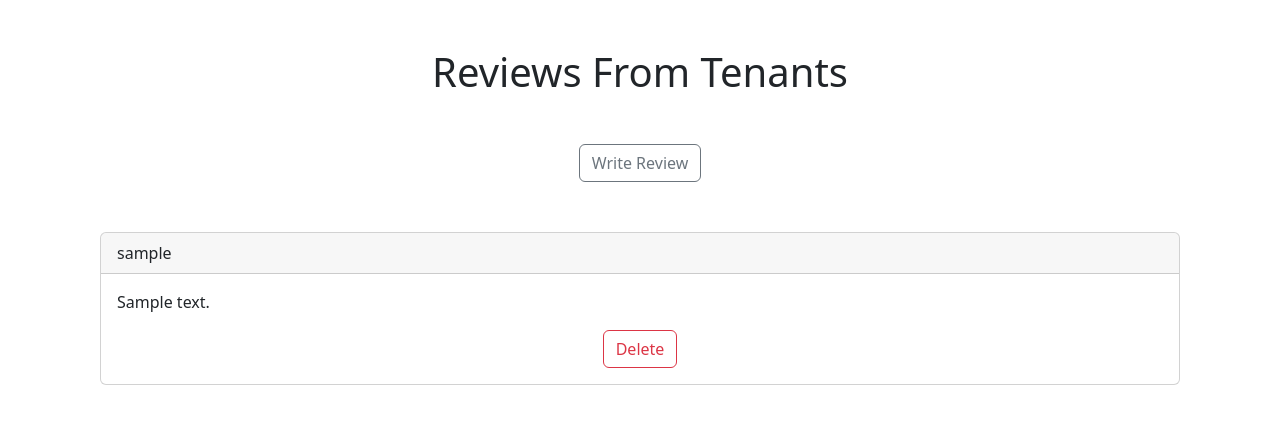
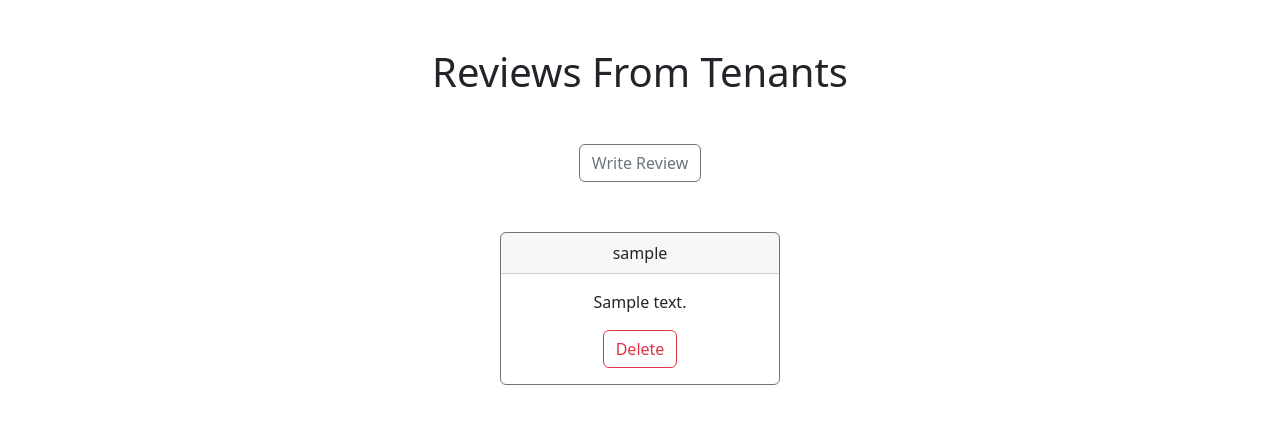
Before and after one commit to Database-Project-Dormitory-website/Dormitory-Website, a Flask app: page /reviews/ in a window 1280 px wide. Shown: the part 56-480 px from the top of the page. Run offline with Flask 3, Linux system fonts and the light colour scheme; tables that the repository leaves empty or names only in its code hold one stand-in row (values such as "Sample post"); some libraries are stand-ins or nearby versions.

Commit message:
changed the db name

```diff
--- a/cred.yaml
+++ b/cred.yaml
@@ -1,4 +1,4 @@
 mysql_host : 'localhost'
 mysql_user : 'root'
 mysql_password : 'iccsroot'
-mysql_db : 'dorm_db'
+mysql_db : 'dormitorydb'
--- /dev/null
+++ b/templates/admin.html
@@ -0,0 +1,4 @@
+{% extends 'base.html' %}
+{% block content %}
+
+{% endblock %}
--- a/templates/reviews.html
+++ b/templates/reviews.html
@@ -16,12 +16,12 @@
 
 {% if reviews %}
     {% for review in reviews %}
-        <div class="card" style="margin: 50px 100px 50px 100px;">
+        <div class="card border-secondary text-center mb-5 mb-3" style="margin: 50px 500px 50px 500px;">
             <div class="card-header">
               {{ review['username'] }}
             </div>
             <div class="card-body">
-              <p class="card-text">{{ review['body'] }}</p>
+              <p class="card-text" style="white-space: pre-line;">{{ review['body'] }}</p>
               <div class="text-center">
                 <a href="/delete-review/{{ review['review_id']}}" class="btn btn-outline-danger">Delete</a>
               </div>
```
